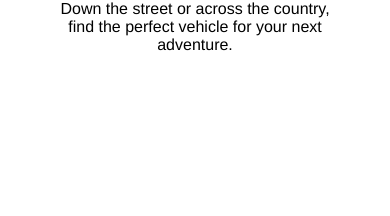
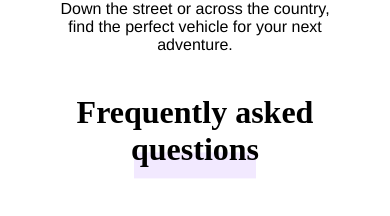
Before and after one commit to Talha-Ali150/turo, a React (Create React App) app: page / in a window 390 px wide. Shown: the part 4366-4582 px from the top of the page. Before the commit the page ends 4440 px from the top, so only its background shows below. Built offline with nearby package versions, Linux system fonts and the light colour scheme.

Commit message:
heading4 made responsive

```diff
--- a/src/App.js
+++ b/src/App.js
@@ -35,8 +35,8 @@ function App() {
       <Heading3 />
       <Slider5 />
       <Image3 />
-      {/* <Heading4 />
-      <AccordContainer />
+      <Heading4 />
+      {/* <AccordContainer />
       <ConditionContainer />
       <Footer /> */}
     </div>
--- a/src/components/Heading4/index.js
+++ b/src/components/Heading4/index.js
@@ -3,10 +3,11 @@ import "./index.css";
 
 export default function Heading4() {
   return (
-    <div className="text4">
-      <div className="subHeading4Container1">
-        <div className="subHeading4Background1"></div>
-        <p className="subHeading4">Frequently asked questions</p>
+    <div className="text3">
+      <div className="headingContainer3">
+        <p className="heading3">Frequently asked questions</p>
+
+        <div className="headingBackground3"></div>
       </div>
     </div>
   );
```
